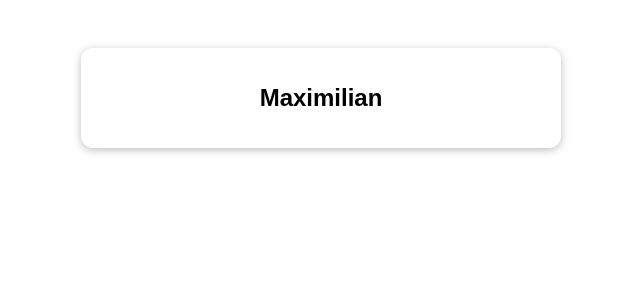
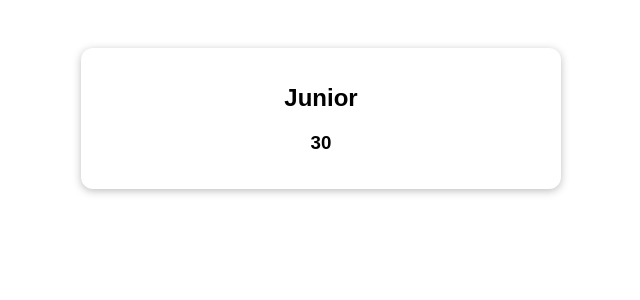
Before and after one commit to Newtepos/vue-composition-01-starting-setup, a Vue app: page / in a window 1280 px wide. Shown: the top 300 px of the page, without its empty margins (319-959 px from the left). Built offline with nearby package versions, Linux system fonts and the light colour scheme; the HTML template or start-up script is replaced by a standard one.

Commit message:
Add: Reactive Setup

```diff
--- a/src/App.vue
+++ b/src/App.vue
@@ -1,16 +1,38 @@
 <template>
   <section class="container">
-    <h2>{{ userName }}</h2>
+    <h2>{{ user.name }}</h2>
+    <h3>{{ user.age }}</h3>
   </section>
 </template>
 
 <script>
+import { reactive } from 'vue';
+
 export default {
-  data() {
-    return {
-      userName: 'Maximilian',
-    };
+  setup() {
+    // const uName = ref('Supakit');
+    // const uAge = ref(30);
+    const user = reactive({
+      name: 'Supakit',
+      age: 28,
+    });
+
+    console.log(user);
+
+    setTimeout(function () {
+      // uName.value = 'Junior';
+      // uAge.value = 28;
+      user.name = 'Junior';
+      user.age = 30;
+    }, 2000);
+
+    return { user: user };
   },
+  // data() {
+  //   return {
+  //     userName: 'Maximilian',
+  //   };
+  // },
 };
 </script>
 
```
